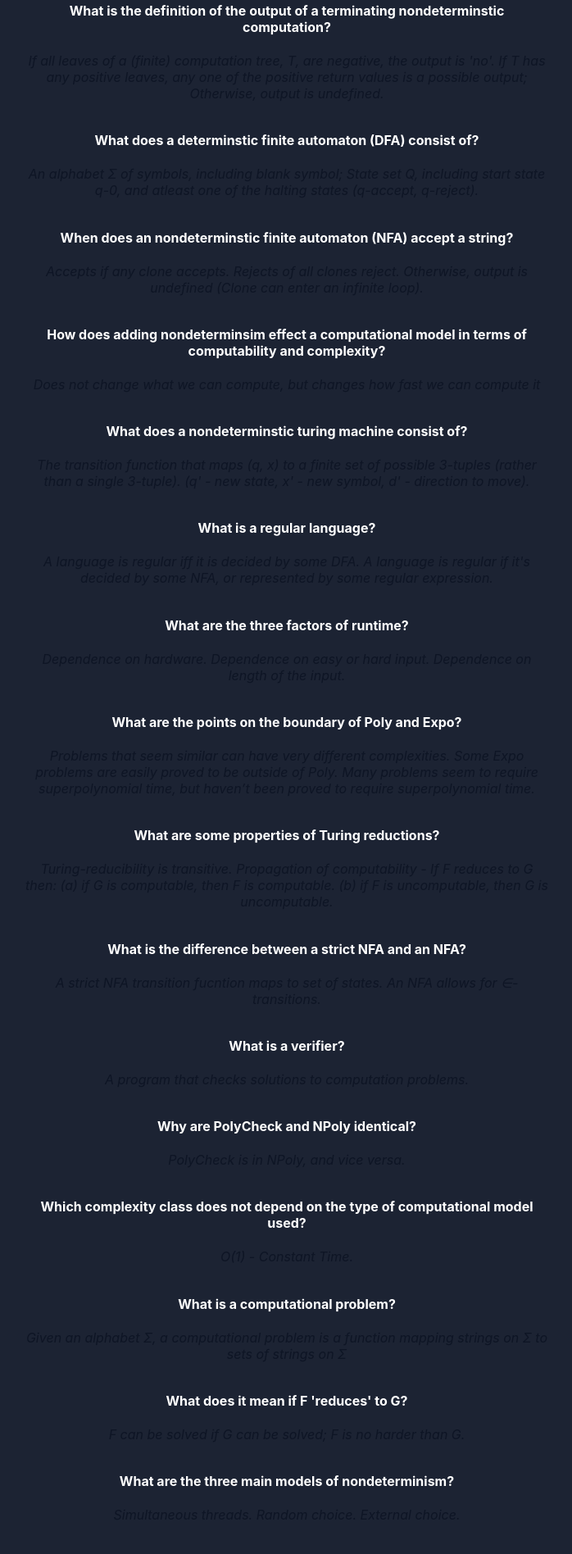
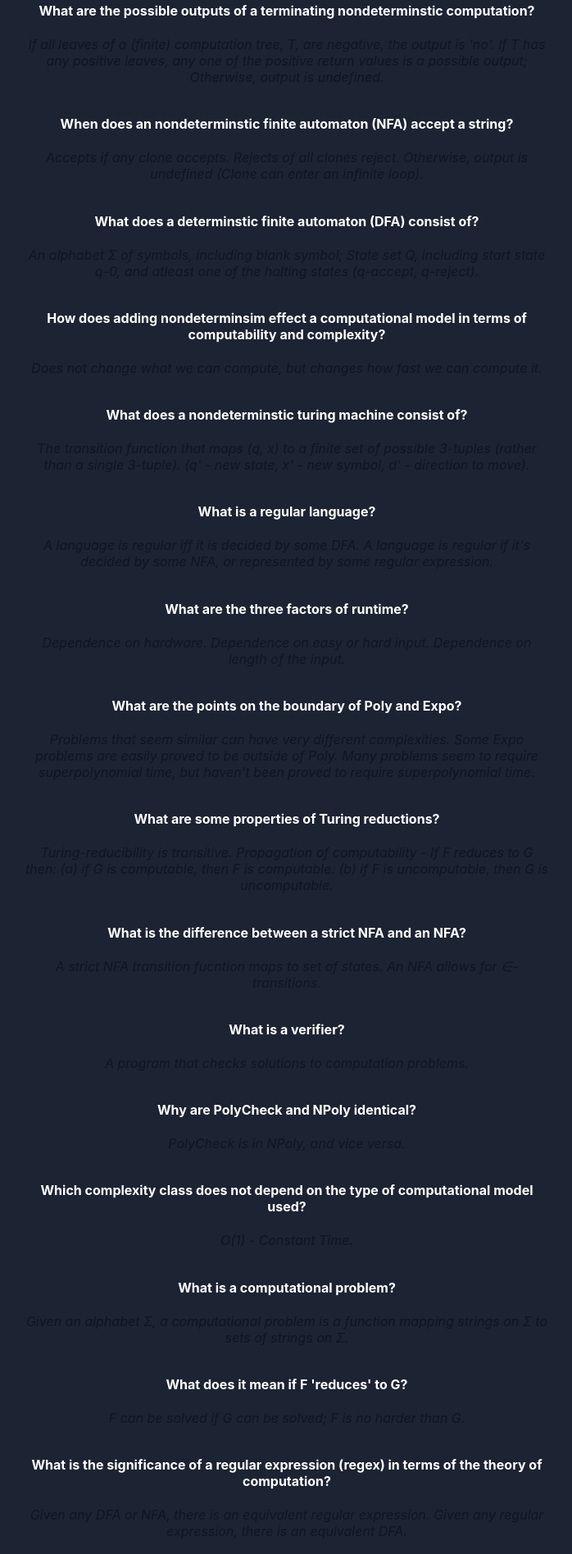
Before and after one commit to Ahljenn/Theory-of-Computation, a React (Vite) app: page / in a window 1280 px wide. Shown: the part 300-2196 px from the top of the page at 82% size, without its empty margins (290-988 px from the left). Built offline with nearby package versions, Linux system fonts and the light colour scheme.

Commit message:
Separate component for QA

```diff
--- a/src/App.jsx
+++ b/components/App.jsx
@@ -1,7 +1,9 @@
 import React, { useState } from 'react';
+import QuestionBlock from './QuestionBlock.jsx';
+import Q from '../data/questions.json';
 import '../styles/App.css';
-import Q from '../data/questions.json';
 
+//Main app component
 function App() {
   const [searchTerm, setSearchTerm] = useState("");
   const [qData] = useState(Q);
@@ -21,12 +23,9 @@ function App() {
                    val.answer.toLowerCase().includes(searchTerm.toLowerCase())) {
           return val;
         }
-      }).map((val, key) => {
+      }).map((val) => {
           return (
-            <div class="qa-container">
-              <h4 class="question">{val.question}</h4>
-              <p class="answer">{val.answer}</p>
-            </div>
+            <QuestionBlock item={val} />
           );
       })}
     </main>
--- /dev/null
+++ b/components/QuestionBlock.jsx
@@ -0,0 +1,14 @@
+import React from 'react';
+
+
+//Component that renders a question block
+function QuestionBlock(props){
+  return (
+    <div class="qa-container">
+      <h4 class="question">{props.item.question}</h4>
+      <p class="answer">{props.item.answer}</p>
+    </div>
+  )
+}
+
+export default QuestionBlock;
--- a/data/questions.json
+++ b/data/questions.json
@@ -1,19 +1,19 @@
 [
     {
-      "question": "What is the definition of the output of a terminating nondeterminstic computation?",
+      "question": "What are the possible outputs of a terminating nondeterminstic computation?",
       "answer": "If all leaves of a (finite) computation tree, T, are negative, the output is 'no'. If T has any positive leaves, any one of the positive return values is a possible output; Otherwise, output is undefined."
+    },
+    {
+      "question": "When does an nondeterminstic finite automaton (NFA) accept a string?",
+      "answer": "Accepts if any clone accepts. Rejects of all clones reject. Otherwise, output is undefined (Clone can enter an infinite loop)."
     },
     {
       "question": "What does a determinstic finite automaton (DFA) consist of?",
       "answer": "An alphabet Σ of symbols, including blank symbol; State set Q, including start state q-0, and atleast one of the halting states (q-accept, q-reject)."
     },
     {
-      "question": "When does an nondeterminstic finite automaton (NFA) accept a string?",
-      "answer": "Accepts if any clone accepts. Rejects of all clones reject. Otherwise, output is undefined (Clone can enter an infinite loop)."
-    },
-    {
       "question": "How does adding nondeterminsim effect a computational model in terms of computability and complexity?",
-      "answer": "Does not change what we can compute, but changes how fast we can compute it"
+      "answer": "Does not change what we can compute, but changes how fast we can compute it."
     },
     {
       "question": "What does a nondeterminstic turing machine consist of?",
@@ -53,11 +53,15 @@
     },
     {
       "question": "What is a computational problem?",
-      "answer": "Given an alphabet Σ, a computational problem is a function mapping strings on Σ to sets of strings on Σ"
+      "answer": "Given an alphabet Σ, a computational problem is a function mapping strings on Σ to sets of strings on Σ."
     },
     {
       "question": "What does it mean if F 'reduces' to G?",
       "answer": "F can be solved if G can be solved; F is no harder than G."
+    },
+    {
+      "question": "What is the significance of a regular expression (regex) in terms of the theory of computation?",
+      "answer": "Given any DFA or NFA, there is an equivalent regular expression. Given any regular expression, there is an equivalent DFA."
     },
     {
       "question": "What are the three main models of nondeterminism?",
--- a/index.html
+++ b/index.html
@@ -9,6 +9,6 @@
   </head>
   <body>
     <div id="root"></div>
-    <script type="module" src="/src/main.jsx"></script>
+    <script type="module" src="/components/main.jsx"></script>
   </body>
 </html>
```
Also changed, not shown: components/Header.jsx (renamed from src/Header.jsx), components/main.jsx (renamed from src/main.jsx).
